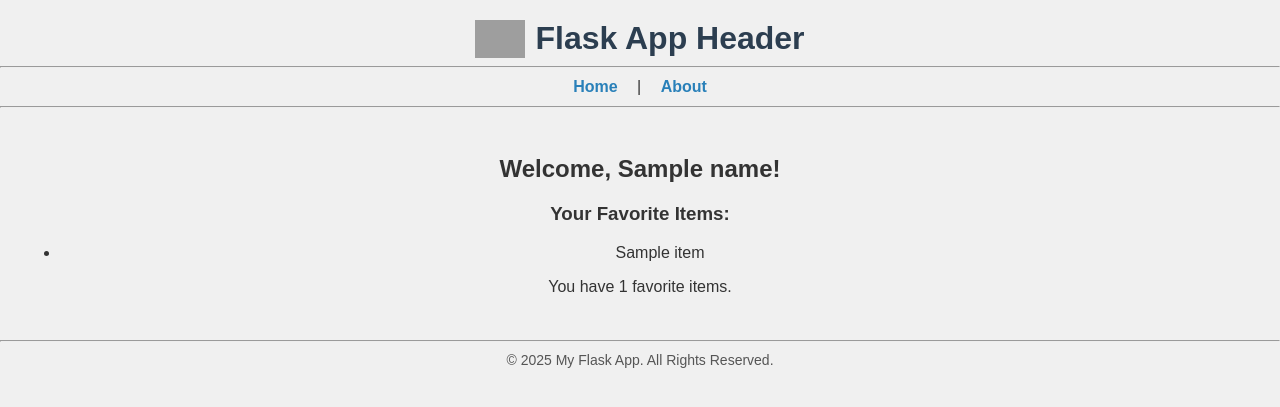
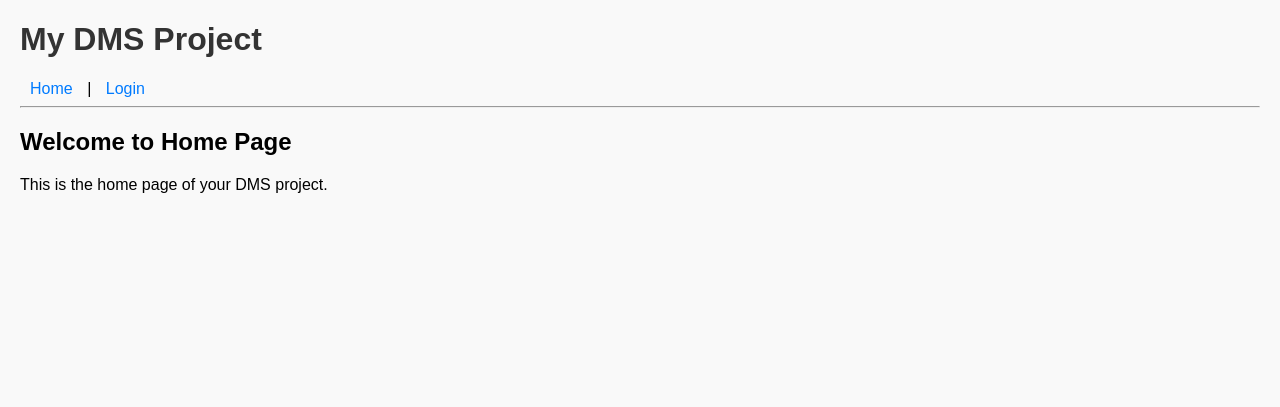
Before and after one commit to pgadhavi309-rgb/dms-project, a Flask app: template Backend/frontend/templates/home.html in a window 1280 px wide. Shown: the top 407 px of the page. Run offline with Flask 3, Linux system fonts and the light colour scheme; the template is opened without the code that fills it: most values are stand-ins (such as "Sample title", 1, 10 or a date in 2020); grey boxes are pictures that could not be loaded.

Commit message:
Upload Full DMS Project

```diff
--- a/Backend/app.py
+++ b/Backend/app.py
@@ -1,27 +1,23 @@
-from flask import Flask, render_template
+from flask import Flask
+from models import db
+from models.member import Member
 import os
 
-# Templates folder path
-base_dir = os.path.dirname(os.path.abspath(__file__))
-template_dir = os.path.join(base_dir, "Frontend", "templates")
+app = Flask(__name__)
 
-app = Flask(__name__, template_folder=template_dir)
+# Correct absolute path for database
+BASE_DIR = os.path.abspath(os.path.dirname(__file__))
+db_path = os.path.join(BASE_DIR, '../database/dms.db')
+app.config['SQLALCHEMY_DATABASE_URI'] = 'sqlite:///' + db_path
+app.config['SQLALCHEMY_TRACK_MODIFICATIONS'] = False
 
-# Home Route
-@app.route("/")
+# Initialize database
+db.init_app(app)
+
+# Basic route
+@app.route('/')
 def home():
-    items = ["Book", "Laptop", "Phone"]  # Example list for loop
-    return render_template("home.html", name="Pragnesh", items=items)
-
-# About Route
-@app.route("/about")
-def about():
-    return render_template("about.html", page_title="About Page")
-
-# Dynamic User Route (Optional)
-@app.route("/user/<username>")
-def user_page(username):
-    return render_template("home.html", name=username, items=[])
+    return "Hello, DMS Project!"
 
 if __name__ == "__main__":
     app.run(debug=True)
--- a/Backend/frontend/static/style.css
+++ b/Backend/frontend/static/style.css
@@ -1,51 +1,19 @@
 body {
-    background-color: #f0f0f0;
     font-family: Arial, sans-serif;
-    color: #333;
-    text-align: center;
-    margin: 0;
-    padding: 0;
+    margin: 20px;
+    background-color: #f9f9f9;
 }
 
-.header-container {
-    display: flex;
-    align-items: center;
-    justify-content: center;
-    gap: 10px;
-    margin-top: 20px;
-}
-
-.logo {
-    width: 50px;
-    height: auto;
-}
-
-h1 {
-    color: #2c3e50;
-    margin: 0;
-}
-
-nav {
-    margin: 10px 0;
+header h1 {
+    color: #333;
 }
 
 nav a {
     text-decoration: none;
-    margin: 0 15px;
-    color: #2980b9;
-    font-weight: bold;
+    margin: 0 10px;
+    color: #007BFF;
 }
 
 nav a:hover {
     text-decoration: underline;
 }
-
-main {
-    padding: 20px;
-}
-
-footer p {
-    font-size: 14px;
-    color: #555;
-    margin: 10px 0;
-}
--- a/Backend/frontend/templates/about.html
+++ b/Backend/frontend/templates/about.html
@@ -1,7 +1,5 @@
 {% extends "base.html" %}
-{% block title %}{{ page_title }}{% endblock %}
-
 {% block content %}
-<h2>About This Project</h2>
-<p>This is a mini DMS project built with Flask.</p>
+<h1>About DMS Project</h1>
+<p>This project includes OOP, decorators, iterators, and file handling features.</p>
 {% endblock %}
--- a/Backend/frontend/templates/base.html
+++ b/Backend/frontend/templates/base.html
@@ -1,30 +1,22 @@
 <!DOCTYPE html>
-<html>
+<html lang="en">
 <head>
-    <title>{% block title %}My Flask App{% endblock %}</title>
-    <link rel="stylesheet" href="{{ url_for('static', filename='style.css') }}">
+    <meta charset="UTF-8">
+    <title>{{ title }}</title>
+    <link rel="stylesheet" href="{{ url_for('static', filename='css/style.css') }}">
+
 </head>
 <body>
-<header>
-    <div class="header-container">
-        <img src="{{ url_for('static', filename='images/logo.png') }}" alt="Logo" class="logo">
-        <h1>Flask App Header</h1>
-    </div>
-    <hr>
-    <nav>
-        <a href="{{ url_for('home') }}">Home</a> |
-        <a href="{{ url_for('about') }}">About</a>
-    </nav>
-    <hr>
-</header>
+    <header>
+        <h1>My DMS Project</h1>
+        <nav>
+            <a href="{{ url_for('main.home') }}">Home</a> |
+            <a href="{{ url_for('main.login') }}">Login</a>
+        </nav>
+        <hr>
+    </header>
 
-<main>
     {% block content %}{% endblock %}
-</main>
 
-<footer>
-    <hr>
-    <p>© 2025 My Flask App. All Rights Reserved.</p>
-</footer>
 </body>
 </html>
--- a/Backend/frontend/templates/home.html
+++ b/Backend/frontend/templates/home.html
@@ -1,19 +1,6 @@
 {% extends "base.html" %}
-{% block title %}Home Page{% endblock %}
 
 {% block content %}
-<h2>Welcome, {{ name }}!</h2>
-
-<h3>Your Favorite Items:</h3>
-<ul>
-{% for item in items %}
-    <li>{{ item }}</li>
-{% endfor %}
-</ul>
-
-{% if items %}
-<p>You have {{ items|length }} favorite items.</p>
-{% else %}
-<p>You have no favorite items.</p>
-{% endif %}
+<h2>Welcome to Home Page</h2>
+<p>This is the home page of your DMS project.</p>
 {% endblock %}
--- /dev/null
+++ b/Backend/helpers/utils.py
@@ -0,0 +1,5 @@
+def log_decorator(func):
+    def wrapper(*args, **kwargs):
+        print(f"[LOG] Function '{func.__name__}' called")
+        return func(*args, **kwargs)
+    return wrapper
--- a/Backend/main.py
+++ b/Backend/main.py
@@ -1,4 +1,4 @@
-from model.documents import Document
+from models.documents import Document
 from iterators.document_iterator import (
     DocumentIterator,
     ReverseDocumentIterator,
```
Also changed, not shown: Backend/frontend/templates/login.html (+12 -25 lines), Backend/frontend/templates/upload.html (added, +8 -0 lines), Backend/models/__init__.py (+3 -46 lines), Backend/models/documents.py (+15 -46 lines), Backend/models/member.py (added, +10 -0 lines), Backend/models/users.py (+14 -94 lines), Backend/routes.py (+7 -0 lines), Backend/setup_db.py (added, +22 -0 lines), Backend/models/admin.py (added), database/dms.db (added), 1 other file.
